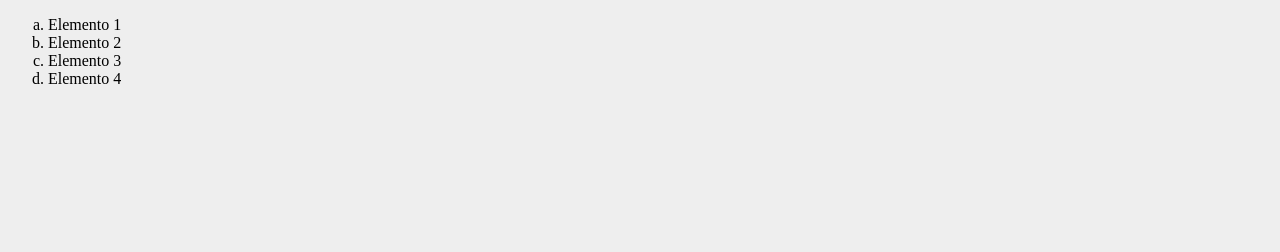
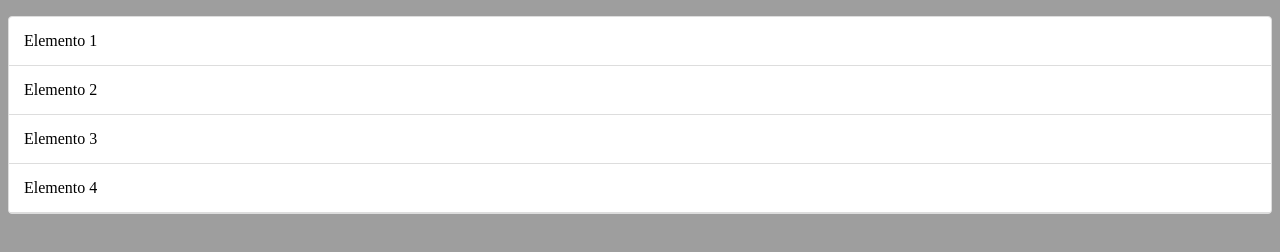
Before and after one commit to AllanQuintana/listas-no-ordenadas, a plain HTML site: page index.html in a window 1280 px wide. Drawn offline with Linux system fonts and the light colour scheme.

Commit message:
estilos de elementos y padding

```diff
--- a/main.css
+++ b/main.css
@@ -1,7 +1,17 @@
 body {
-    background-color: #eee;
+    background-color: #9e9e9e;
 }
 
-ul li {
-    list-style-type: lower-alpha;
+ul {
+    list-style-type: none;
+    background-color: #ffff;
+    border: solid 1px #ddd;
+    border-radius: 4px;
+    padding-left: 0px;
 }
+
+li {
+    border-bottom: solid 1px #ddd;
+    padding: 15px;
+
+}
```
